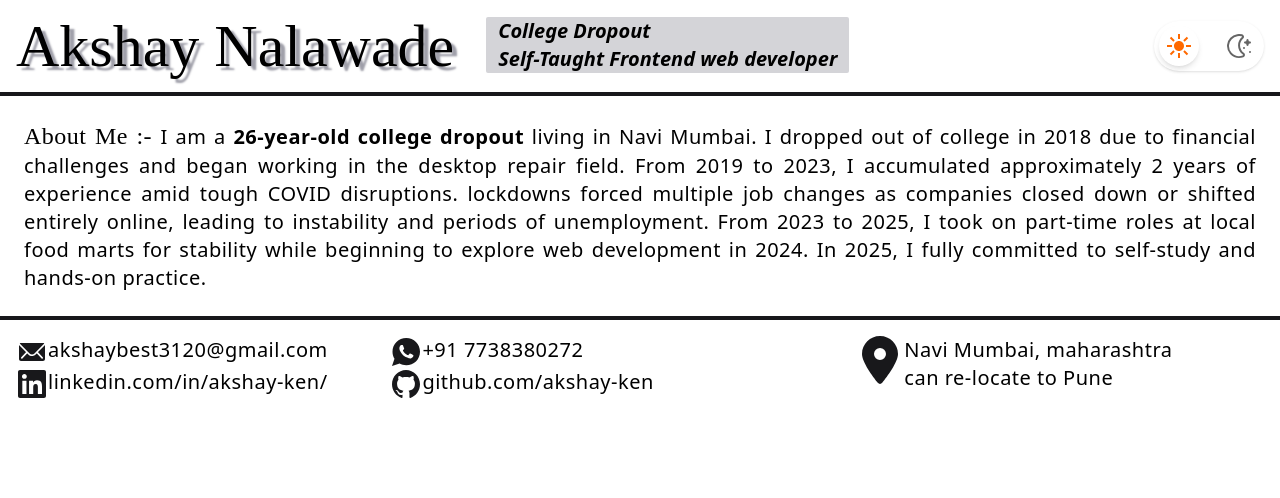
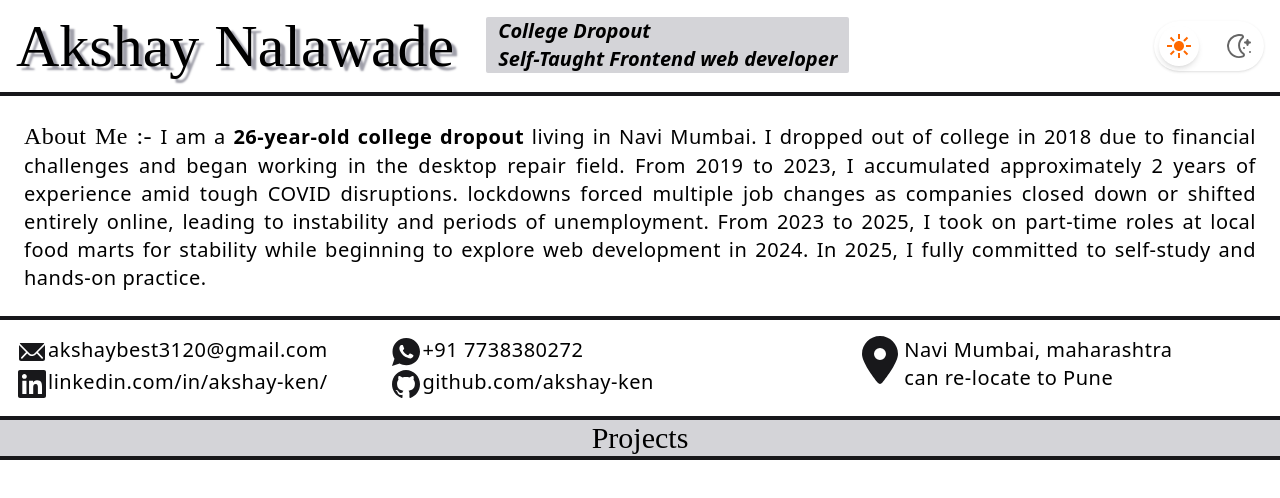
Before and after one commit to akshay-ken/Resume, a React (Vite) app: page / in a window 1280 px wide. Shown: the top 498 px of the page. Built offline with nearby package versions, Linux system fonts and the light colour scheme; a web font is replaced by a local one.

Commit message:
style: add styling with dark mode

```diff
--- a/src/components/ProjectSection.jsx
+++ b/src/components/ProjectSection.jsx
@@ -1,7 +1,9 @@
 export function ProjectSection() {
   return (
     <section>
-      <div></div>
+      <div className="font-zcool text-xl md:text-3xl border-y-4 text-center bg-zinc-300 dark:bg-zinc-600 dark:text-zinc-300 border-zinc-900 dark:border-zinc-400">
+        Projects
+      </div>
     </section>
   );
 }
```
